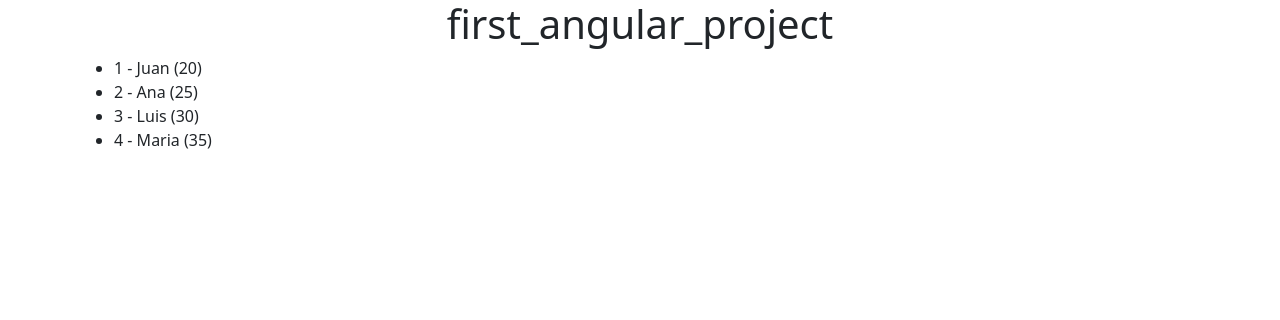
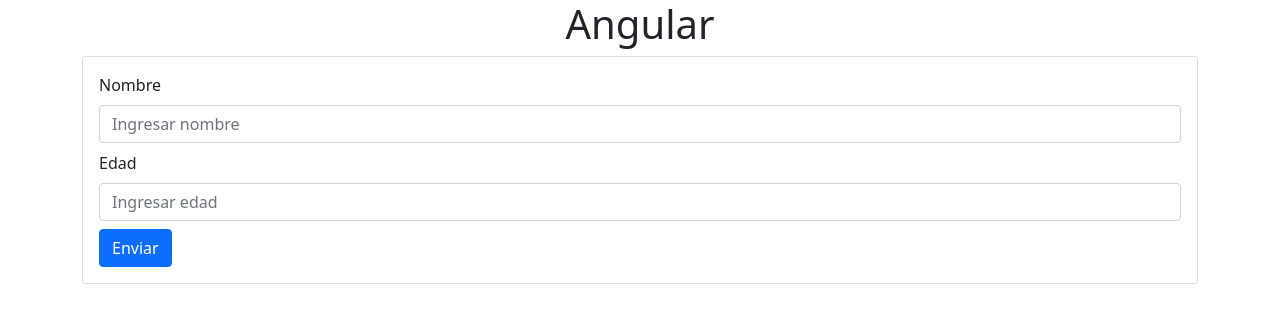
Before and after one commit to Slasari/first_angular_project, an Angular app: page / in a window 1280 px wide. Shown: the top 320 px of the page. Built offline with nearby package versions, Linux system fonts and the light colour scheme.

Commit message:
Validaciones

```diff
--- a/src/app/app.component.html
+++ b/src/app/app.component.html
@@ -1,5 +1,5 @@
 <div class="container">
   <h1>{{ title }}</h1>
 
-  <app-bucles></app-bucles>
+  <app-formulario-p></app-formulario-p>
 </div>
--- a/src/app/app.component.ts
+++ b/src/app/app.component.ts
@@ -6,5 +6,5 @@
   styleUrls: ['./app.component.css']
 })
 export class AppComponent {
-  title = 'first_angular_project';
+  title = 'Angular';
 }
--- a/src/app/bucles/bucles.component.html
+++ b/src/app/bucles/bucles.component.html
@@ -2,5 +2,4 @@
     <li *ngFor="let persona of personas ; let i = index">
         {{i + 1}} - {{ persona.nombre }} ({{persona.edad}})
     </li>
-
 </ul>
--- /dev/null
+++ b/src/app/formulario-p/formulario-p.component.html
@@ -0,0 +1,39 @@
+<div class="card">
+  <div class="card-body">
+    <form (ngSubmit)="procesar()">
+      <div class="mb-2">
+        <label class="form-label">Nombre</label>
+        <input
+          class="form-control"
+          type="text"
+          name="nombre"
+          placeholder="Ingresar nombre"
+          [(ngModel)]="persona.nombre"
+          required
+          #nombre="ngModel"
+        />
+        <div class="alert alert-danger mt-2" [hidden]="nombre.valid || nombre.pristine">
+          El nombre es obligatorio.
+        </div>
+      </div>
+
+      <div>
+        <label class="form-label">Edad</label>
+        <input
+          class="form-control"
+          type="number"
+          name="edad"
+          placeholder="Ingresar edad"
+          [(ngModel)]="persona.edad"
+          required
+          #edad="ngModel"
+        />
+        <div class="alert alert-danger mt-2" [hidden]="edad.valid || edad.pristine">
+          La edad es obligatorio.
+        </div>
+      </div>
+
+      <button class="btn btn-primary mt-2">Enviar</button>
+    </form>
+  </div>
+</div>
--- /dev/null
+++ b/src/app/formulario-p/formulario-p.component.ts
@@ -0,0 +1,19 @@
+import { Component } from '@angular/core';
+
+@Component({
+  selector: 'app-formulario-p',
+  templateUrl: './formulario-p.component.html',
+  styleUrls: ['./formulario-p.component.css']
+})
+export class FormularioPComponent {
+
+  persona = {
+    nombre: '',
+    edad: ''
+  }
+
+  procesar () {
+    console.log(this.persona)
+  }
+
+}
--- /dev/null
+++ b/src/app/switch/switch.component.html
@@ -0,0 +1,15 @@
+<input type="text" class="form-control" #newDay />
+<button class="btn btn-primary mt-2 mb-4" (click)="dia = newDay.value">
+  Mostrar dia
+</button>
+
+<div [ngSwitch]="dia" *ngIf="dia">
+  <span *ngSwitchCase="'1'">Lunes</span>
+  <span *ngSwitchCase="'2'">Martes</span>
+  <span *ngSwitchCase="'3'">Miercoles</span>
+  <span *ngSwitchCase="'4'">Jueves</span>
+  <span *ngSwitchCase="'5'">Viernes</span>
+  <span *ngSwitchCase="'6'">Sabado</span>
+  <span *ngSwitchCase="'7'">Domingo</span>
+  <span *ngSwitchDefault>Default</span>
+</div>
```
Also changed, not shown: src/app/app.module.ts (+9 -2 lines), src/app/switch/switch.component.ts (added, +11 -0 lines), src/app/formulario-p/formulario-p.component.css (added), src/app/switch/switch.component.css (added).
